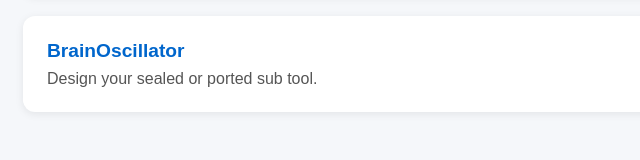
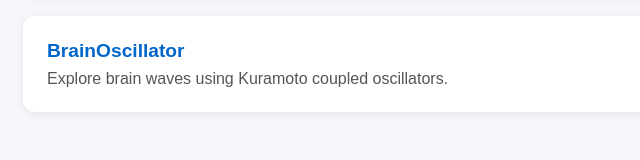
Before and after one commit to justusverhagen-wq/justusverhagen-site, a plain HTML site: page index.html in a window 1280 px wide. Shown: the part 660-820 px from the top of the page, without its empty margins (217-857 px from the left). Drawn offline with Linux system fonts and the light colour scheme.

Commit message:
Update index.html

```diff
--- a/index.html
+++ b/index.html
@@ -109,7 +109,7 @@
          <div class="app-card">
             <a href="/brainoscillator">BrainOscillator</a>
             <div class="app-description">
-                Design your sealed or ported sub tool.
+                Explore brain waves using Kuramoto coupled oscillators.
             </div>
         </div>
 
```
